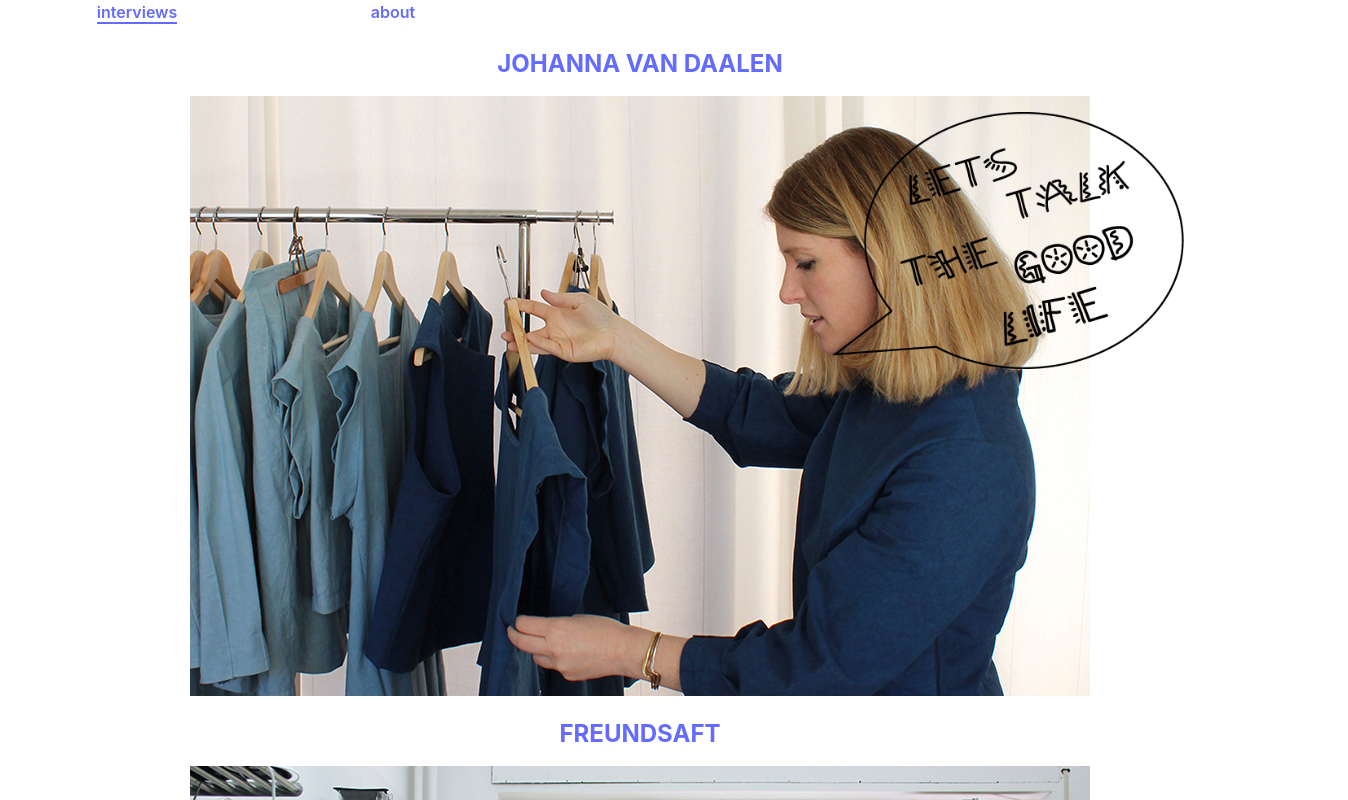
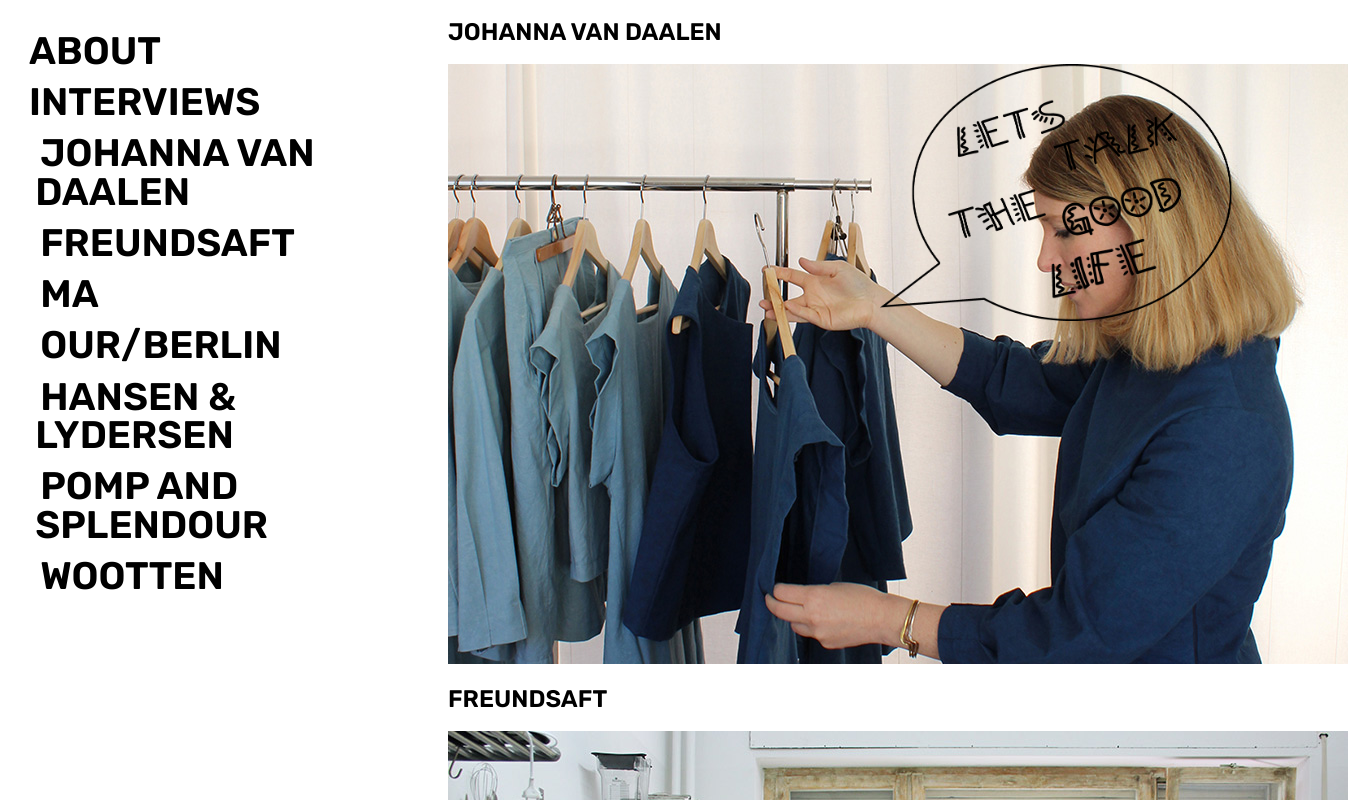
Before and after one commit to janismanini/lets-talk, a Vue app: page / in a window 1280 px wide. Shown: the top 800 px of the page, 1348 px wide, since content can reach past the window. Built offline with nearby package versions, Linux system fonts and the light colour scheme.

Commit message:
add font, nav styles

```diff
--- a/index.html
+++ b/index.html
@@ -5,6 +5,7 @@
     <link rel="icon" href="/favicon.ico"/>
     <meta name="viewport" content="width=device-width, initial-scale=1.0"/>
     <title>Lets Talk The Good Life</title>
+    <link rel="preconnect" href="https://fonts.googleapis.com"><link rel="preconnect" href="https://fonts.gstatic.com" crossorigin><link href="https://fonts.googleapis.com/css2?family=Rubik:wght@400;600&display=swap" rel="stylesheet">
   </head>
   <body>
     <div id="app"></div>
--- a/src/App.vue
+++ b/src/App.vue
@@ -5,7 +5,7 @@
       <img src="../src/assets/lttgl_logo.png" alt="Lets Talk The Good Life" />
     </router-link>
   </aside>
-  <main>
+  <main class="main">
     <div class="container">
       <router-view v-slot="{ Component }">
         <transition name="fade" mode="out-in">
--- a/src/components/MainNav.vue
+++ b/src/components/MainNav.vue
@@ -1,9 +1,12 @@
 <template>
-  <nav class="navigation">
-    <ul class="navigation__list">
-      <li class="has-submenu">
-        <router-link to="/" aria-expanded="false">interviews</router-link>
-        <ul class="navigation__list-interviews">
+  <nav class="nav" aria-label="main navigation">
+    <ul>
+      <li>
+        <router-link to="/about">about</router-link>
+      </li>
+      <li>
+        <router-link to="/">interviews</router-link>
+        <ul>
           <li v-for="interview in interviews" :key="interview.id">
             <interview-link :interview="interview">
               {{ interview.name }}
@@ -11,7 +14,6 @@
           </li>
         </ul>
       </li>
-      <li><router-link to="/about">about</router-link></li>
     </ul>
   </nav>
 </template>
@@ -33,23 +35,26 @@
 </script>
 
 <style>
-.navigation {
+.nav {
   position: fixed;
   top: 0;
   left: 0;
-  width: 40%;
+  width: calc(35% - 3rem);
+  margin: 1.2rem 1.5rem;
 }
 
-.navigation__list {
-  display: flex;
-  justify-content: space-around;
+.nav a {
+  text-transform: uppercase;
+  font-weight: 600;
+  font-size: 2.4rem;
+  padding: 0 5px;
 }
 
-.navigation__list-interviews {
-  display: none;
+.nav a:hover {
+  background-color: #beef33;
 }
 
-nav .router-link-active {
-  border-bottom: 2px solid;
+.nav li {
+  margin: 0.8rem 0;
 }
 </style>
--- a/src/style.css
+++ b/src/style.css
@@ -1,7 +1,7 @@
 :root {
-  font-family: Inter, Avenir, Helvetica, Arial, sans-serif;
+  font-family: 'Rubik', sans-serif;
   font-size: 16px;
-  line-height: 24px;
+  line-height: 1;
   font-weight: 400;
   font-synthesis: none;
   text-rendering: optimizeLegibility;
@@ -12,10 +12,6 @@
 
 body {
   margin: 0;
-  display: flex;
-  place-items: center;
-  min-width: 320px;
-  min-height: 100vh;
 }
 
 ul {
@@ -24,26 +20,34 @@
   padding: 0;
 }
 
+ul ul {
+  margin-left: 0.7rem;
+}
+
 a {
-  font-weight: 600;
-  color: #646cff;
-  text-decoration: inherit;
+  color: #000;
+  text-decoration: none;
 }
 a:hover {
-  color: #53f26e;
+  cursor: pointer;
+}
+a:focus-visible {
+  outline: none;
+  text-decoration: underline;
 }
 
-#app {
-  max-width: 1280px;
-  margin: 0 auto;
-  padding: 2rem;
-  text-align: center;
+.main {
+  position: absolute;
+  top: 0;
+  left: 35%;
+  width: 65%;
 }
 
 .logo {
-  position: absolute;
-  top: 7rem;
-  right: 6rem;
+  position: fixed;
+  top: 4rem;
+  right: 3rem;
+  z-index: 1;
 }
 
 .logo img {
```
